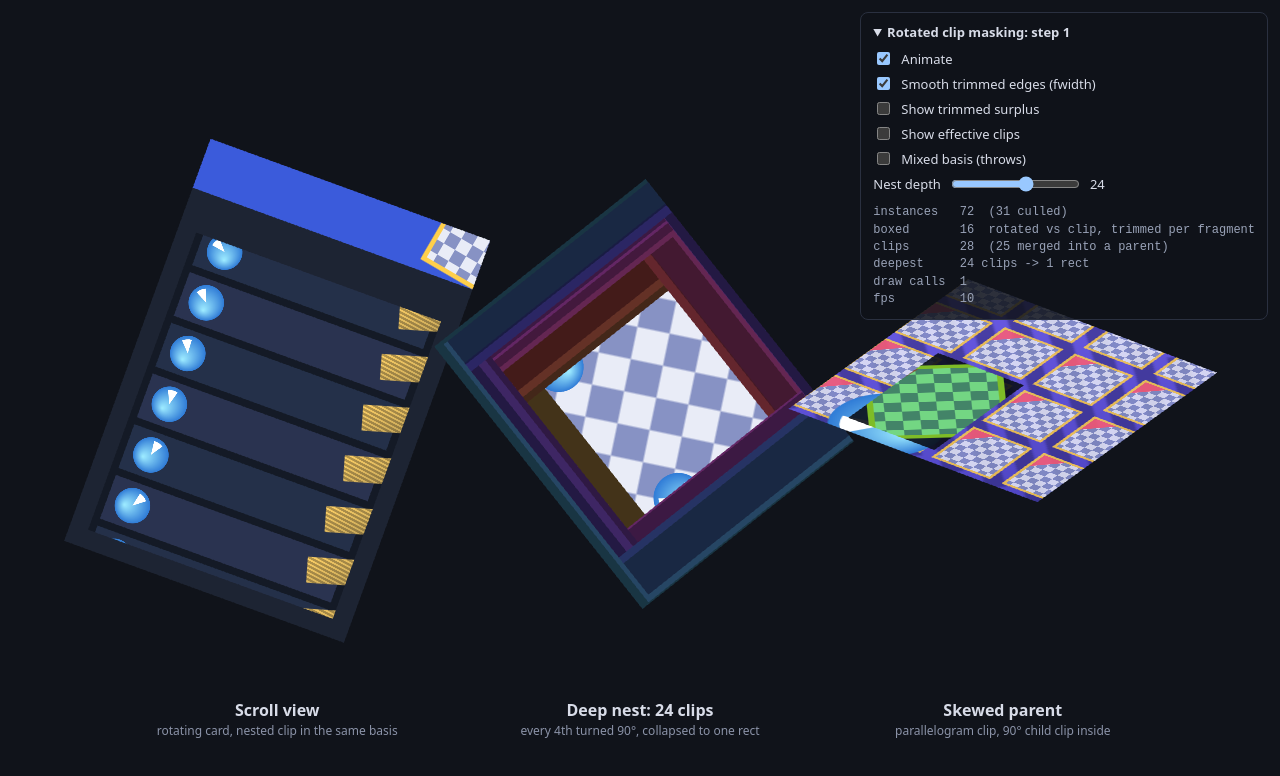
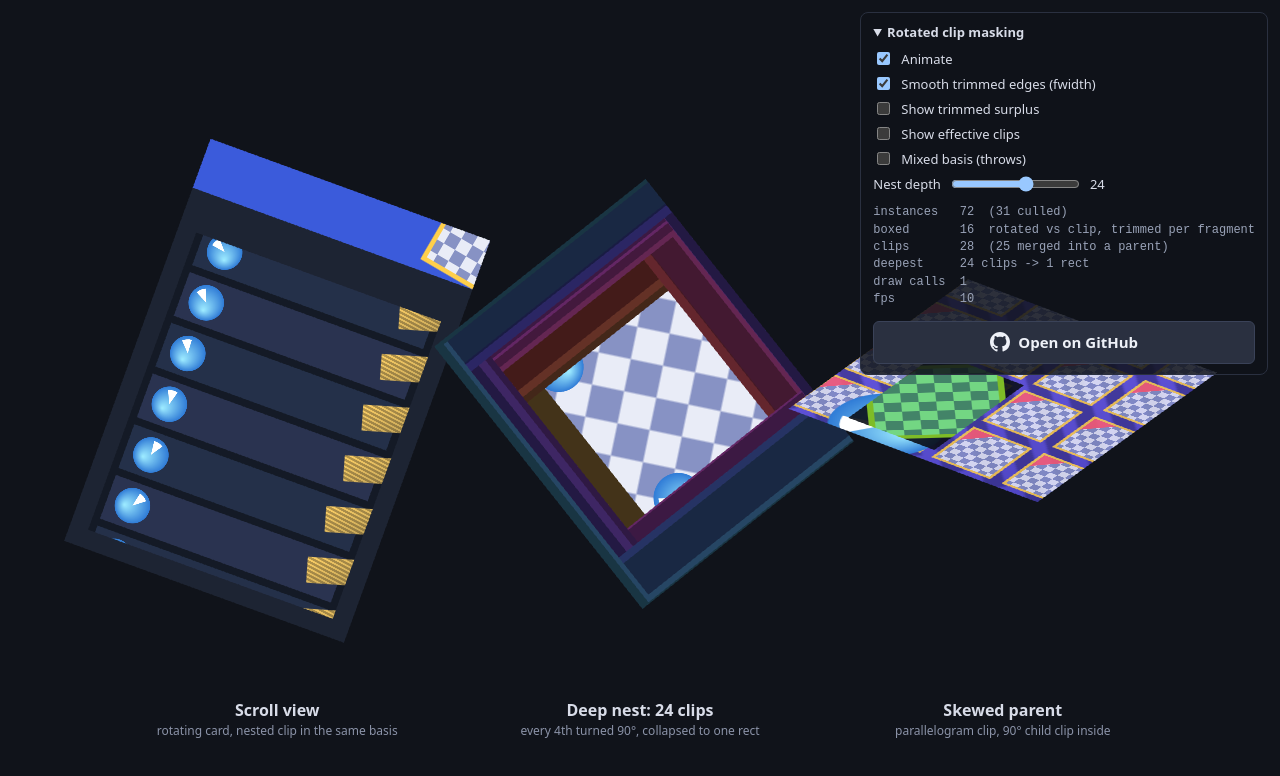
Before and after one commit to koteelok/oriented-bbox-clipping, a website built with Vite: page index.html in a window 1280 px wide. Built offline with nearby package versions, Linux system fonts and the light colour scheme; animation ran at ten frames a second.

Commit message:
Add github button

```diff
--- a/index.html
+++ b/index.html
@@ -21,6 +21,14 @@
     #panel summary { font-weight: 600; cursor: pointer; }
     #panel .body { display: grid; gap: 6px; margin-top: 8px; }
     #panel label { display: flex; gap: 8px; align-items: center; cursor: pointer; }
+    #github {
+      display: flex; gap: 8px; align-items: center; justify-content: center;
+      margin-top: 6px; padding: 10px 14px;
+      background: #2a3040; border: 1px solid #3a4258; border-radius: 6px;
+      color: #eef1f8; font-size: 15px; font-weight: 600; text-decoration: none;
+    }
+    #github:hover { background: #343c52; border-color: #4a5470; }
+    #github svg { width: 20px; height: 20px; fill: currentColor; }
     #stats { margin-top: 4px; font: 12px/1.45 ui-monospace, monospace; color: #9aa3b8; white-space: pre; }
     #error {
       position: fixed; bottom: 16px; left: 50%; transform: translateX(-50%);
@@ -34,7 +42,7 @@
   <canvas id="gl"></canvas>
   <canvas id="overlay"></canvas>
   <details id="panel" open>
-    <summary>Rotated clip masking: step 1</summary>
+    <summary>Rotated clip masking</summary>
     <div class="body">
       <label><input type="checkbox" id="animate"> Animate</label>
       <label><input type="checkbox" id="smooth"> Smooth trimmed edges (fwidth)</label>
@@ -43,6 +51,10 @@
       <label><input type="checkbox" id="mixed"> Mixed basis (throws)</label>
       <label>Nest depth <input type="range" id="depth" min="1" max="40"> <span id="depthVal"></span></label>
       <div id="stats"></div>
+      <a id="github" href="https://github.com/koteelok/oriented-bbox-clipping" target="_blank" rel="noopener">
+        <svg viewBox="0 0 16 16" aria-hidden="true"><path d="M8 0C3.58 0 0 3.58 0 8c0 3.54 2.29 6.53 5.47 7.59.4.07.55-.17.55-.38 0-.19-.01-.82-.01-1.49-2.01.37-2.53-.49-2.69-.94-.09-.23-.48-.94-.82-1.13-.28-.15-.68-.52-.01-.53.63-.01 1.08.58 1.23.82.72 1.21 1.87.87 2.33.66.07-.52.28-.87.51-1.07-1.78-.2-3.64-.89-3.64-3.95 0-.87.31-1.59.82-2.15-.08-.2-.36-1.02.08-2.12 0 0 .67-.21 2.2.82.64-.18 1.32-.27 2-.27.68 0 1.36.09 2 .27 1.53-1.04 2.2-.82 2.2-.82.44 1.1.16 1.92.08 2.12.51.56.82 1.27.82 2.15 0 3.07-1.87 3.75-3.65 3.95.29.25.54.73.54 1.48 0 1.07-.01 1.93-.01 2.2 0 .21.15.46.55.38A8.013 8.013 0 0016 8c0-4.42-3.58-8-8-8z"/></svg>
+        Open on GitHub
+      </a>
     </div>
   </details>
   <div id="error"></div>
```
